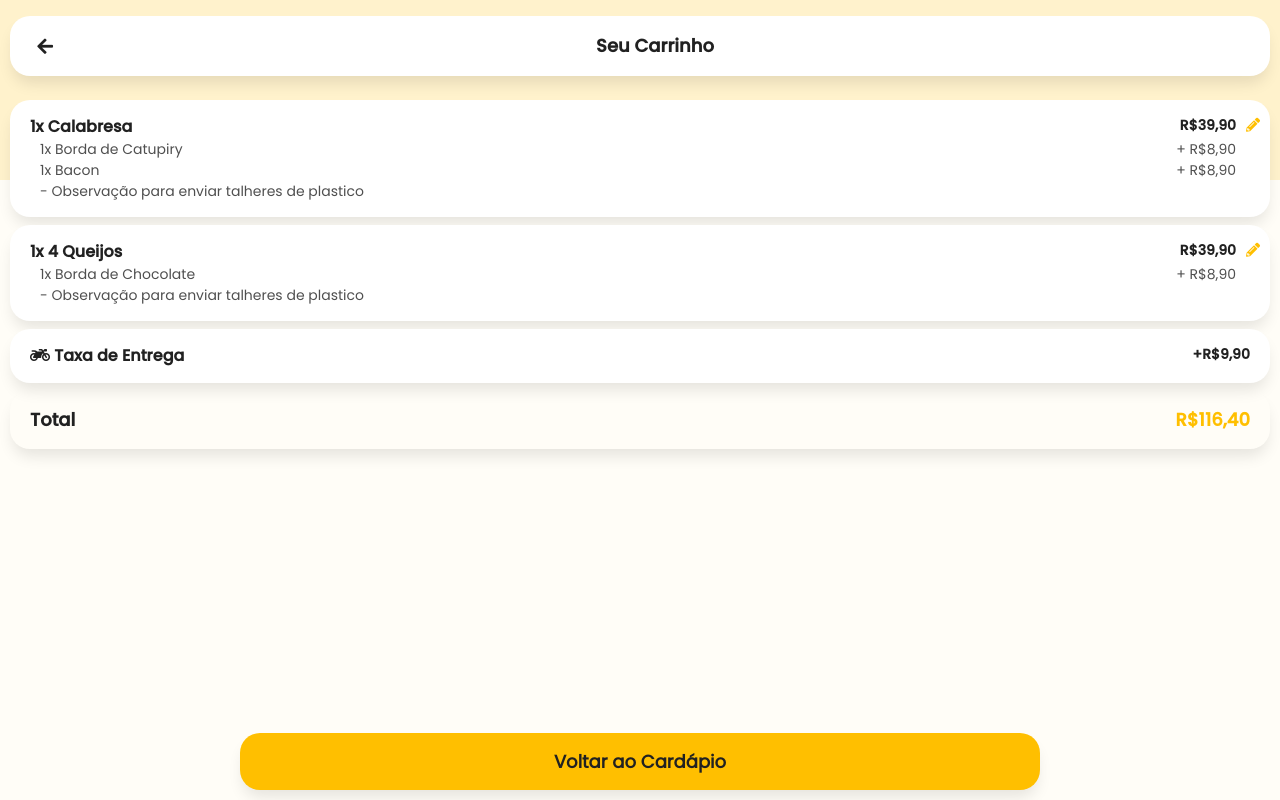
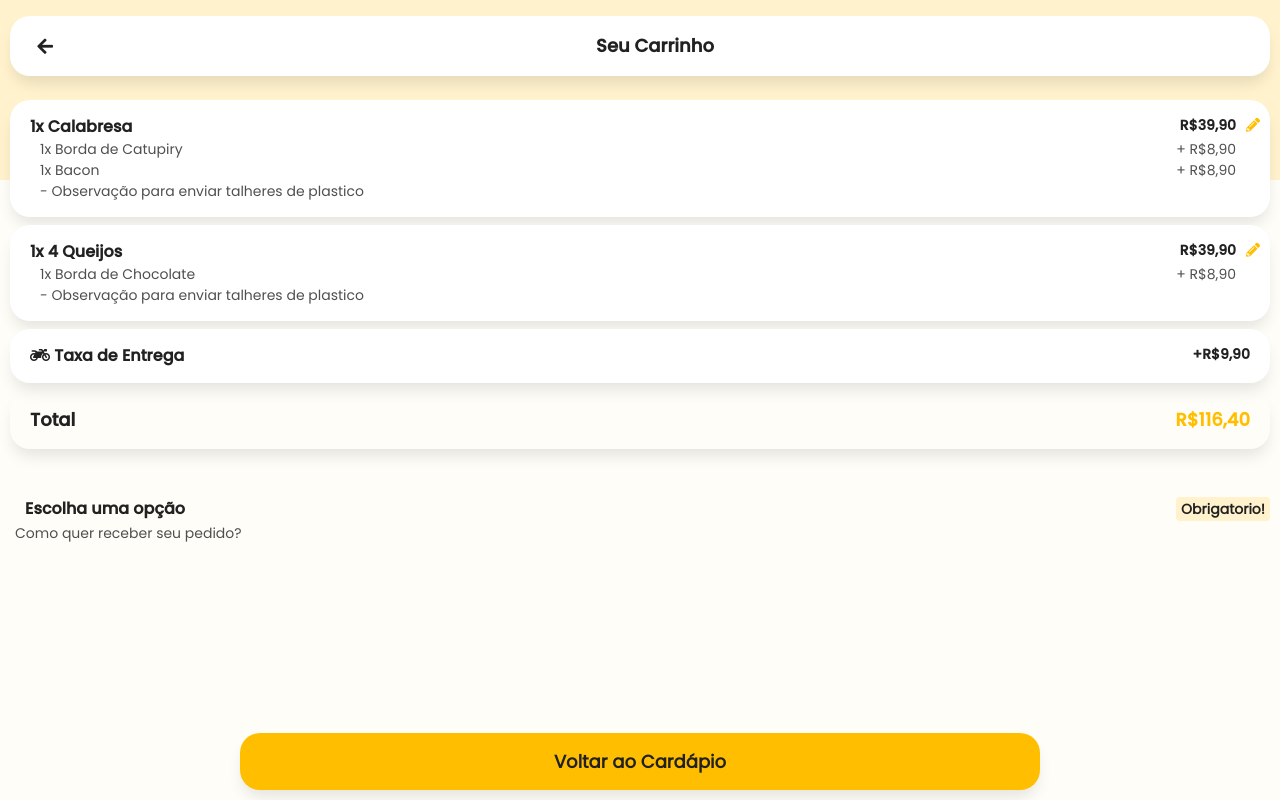
Before and after one commit to LucasLemes001/Delivery_System, a plain HTML site: page carrinho.html in a window 1280 px wide. Drawn offline with Linux system fonts and the light colour scheme.

Commit message:
item.html conatiner group add reviewed

```diff
--- a/carrinho.html
+++ b/carrinho.html
@@ -121,6 +121,15 @@
 
     </section>
 
+    <section class="opcionais width-fix mt-5 pb-5">
+        <div class="container-group mb-5">
+            <span class="badge">Obrigatorio!</span>
+
+            <p class="title-categoria mb-0"><b>Escolha uma opção</b></p>
+            <span class="sub-title-categoria">Como quer receber seu pedido?</span>
+        </div>
+
+    </section>
     <a href="./index.html" class=" btn btn-yellow btn-full voltar"> Voltar ao Cardápio</a>
 
     <section class="menu-bottom disable hidden" id="menu-bottom-closed">
--- a/css/main.css
+++ b/css/main.css
@@ -381,7 +381,7 @@ section.categoria {
 
 .infos-produtos-opcional .name,
 .infos-produtos-opcional .price {
-    counter-reset: var(--color-black);
+    color: var(--color-black);
 }
 
 .opcionais .badge {
```
Also changed, not shown: item.html (+21 -13 lines).
